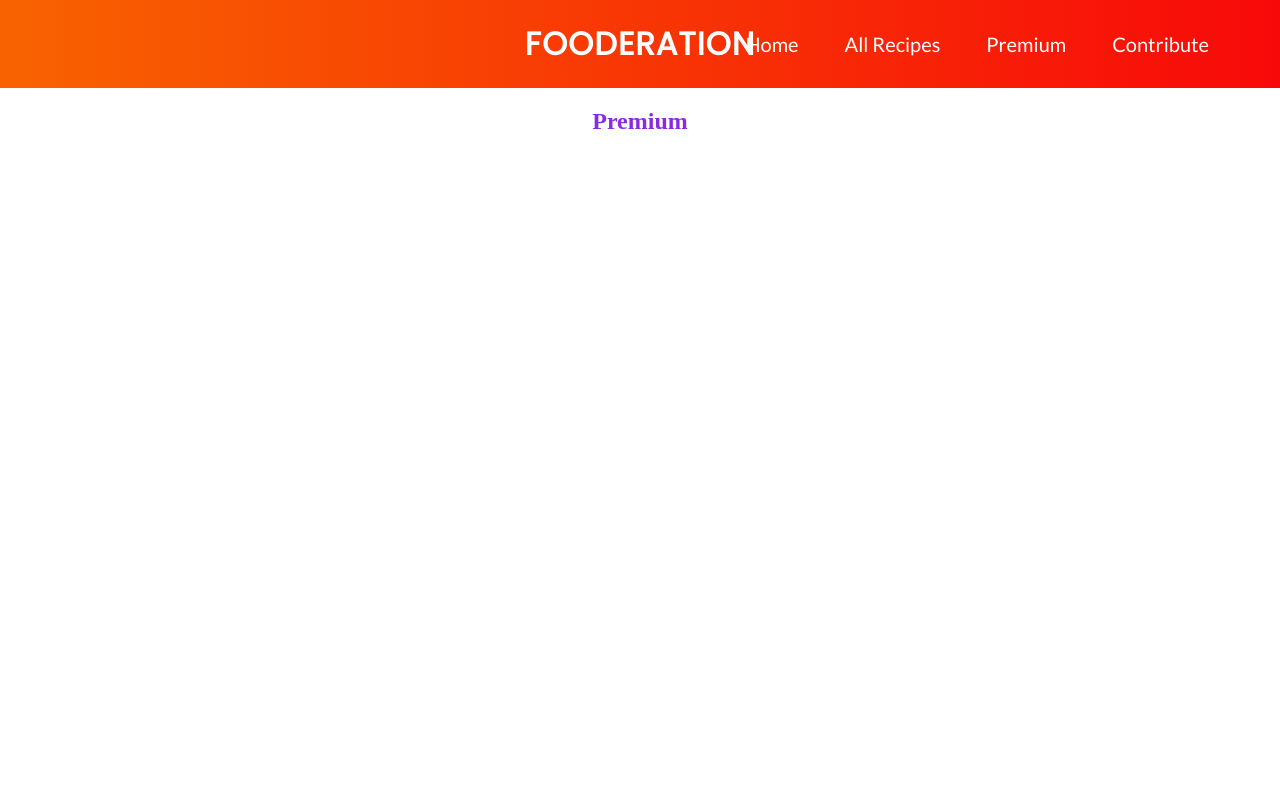
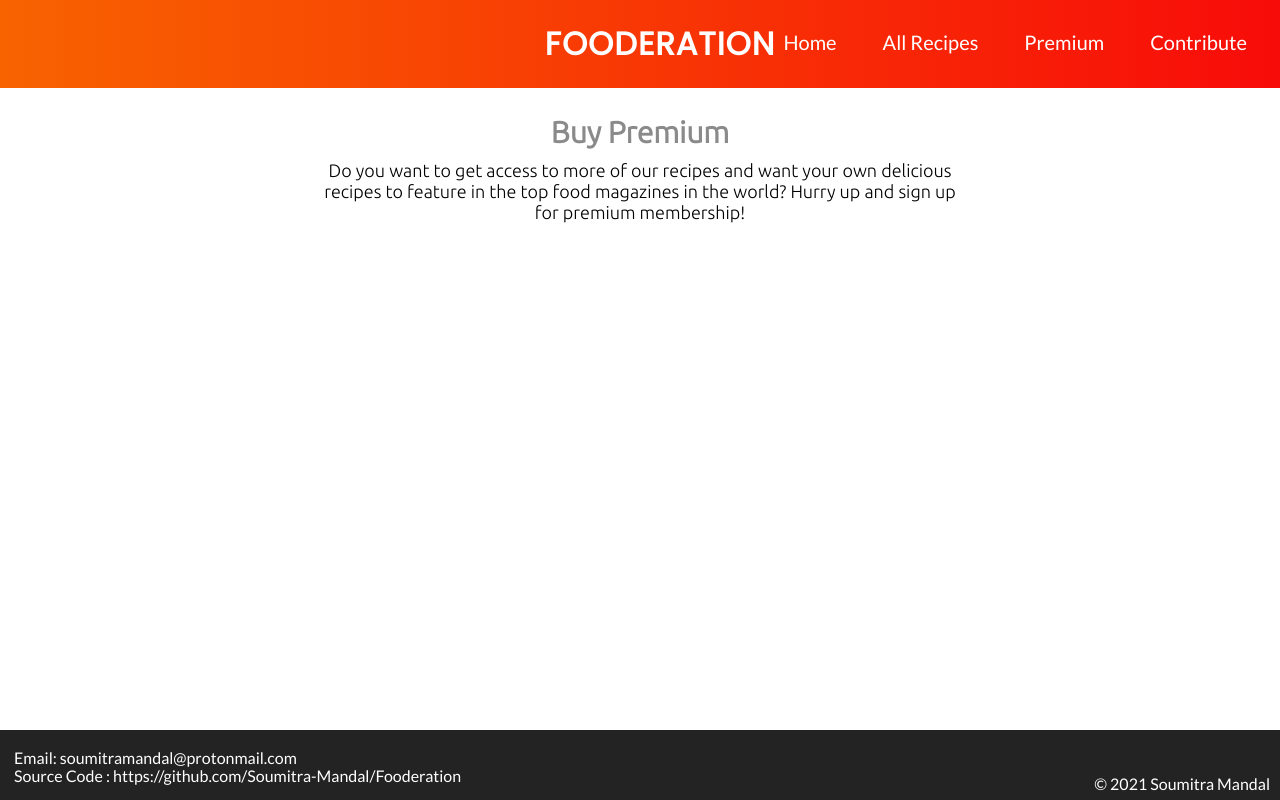
Before and after one commit to Soumitra-Mandal/Fooderation, a React (Create React App) app: page /premium in a window 1280 px wide. Built offline with nearby package versions, Linux system fonts and the light colour scheme; a web font is replaced by a local one.

Commit message:
minor changes

```diff
--- a/src/App.css
+++ b/src/App.css
@@ -12,9 +12,11 @@ body, html{
 .header{
   /*background-color: #c50938;*/
   background: #fe8c00;  /* fallback for old browsers */
-background: -webkit-linear-gradient(to right, #f86300, #f80909);  /* Chrome 10-25, Safari 5.1-6 */
-background: linear-gradient(to right, #f86300, #f80909); /* W3C, IE 10+/ Edge, Firefox 16+, Chrome 26+, Opera 12+, Safari 7+ */
-
+  background: -webkit-linear-gradient(to right, #f86300, #f80909);  /* Chrome 10-25, Safari 5.1-6 */
+  background: linear-gradient(to right, #f86300, #f80909); /* W3C, IE 10+/ Edge, Firefox 16+, Chrome 26+, Opera 12+, Safari 7+ */
+  position: fixed;
+  width: 100%;
+  top:0;
   margin: 0;
   padding: 20px;
 
@@ -32,7 +34,7 @@ background: linear-gradient(to right, #f86300, #f80909); /* W3C, IE 10+/ Edge, F
 #navbar{
 position: absolute;
 right:5%;
-top:2%;
+top:16%;
 font-family: Lato, sans-serif;
 }
 
@@ -56,3 +58,42 @@ font-family: Lato, sans-serif;
   background-color: #fff;
   color:#f80909;
 }
+
+.footer{
+  font-family: 'Lato';
+  height: 70px;
+  width: 100%;
+  background-color:#232323;
+  position: fixed;
+  bottom: 0;
+  color:white;
+}
+
+#copyright{
+  position: absolute;
+  bottom: 7px;
+  right: 10px;
+}
+#sourcecode{
+  position: absolute;
+  bottom:15px;
+  left:14px;
+}
+
+#sourcecode a{
+  text-decoration: none;
+  color: white;
+}
+
+#Email {
+  font-size: 16px;
+  position: absolute;
+  bottom:33px;
+  left:14px;
+}
+
+#Email a{
+  text-decoration: none;
+  color: white;
+
+}
--- a/src/App.js
+++ b/src/App.js
@@ -19,6 +19,11 @@ function App() {
        <li><Link to='/contribute'>Contribute</Link></li>
        </ul>
       </header>
+      <footer className='footer'>
+<span id='copyright'>&copy; 2021 Soumitra Mandal</span>
+<span id='Email'><a href='mailto:(soumitramandal@protonmail.com)'>Email: soumitramandal@protonmail.com</a></span>
+<span id ='sourcecode'><a href='https://github.com/Soumitra-Mandal/Fooderation'>Source Code : https://github.com/Soumitra-Mandal/Fooderation</a></span>
+      </footer>
     </div>
 
     <Switch>
--- a/src/screens/ContributeScreen.js
+++ b/src/screens/ContributeScreen.js
@@ -27,20 +27,20 @@ function Contribute() {
   </form>
   <img id='food1' src={image} alt="Icon"/>
 
-<div class='imgrow'>
-  <div class = 'imgcol'>
+<div className='imgrow'>
+  <div className = 'imgcol'>
   <img id='f1' src={f1} alt="f1"/>
   <img id='f2' src={f2} alt="f2"/>
   <img id='f3' src={f3} alt="f3"/>
   </div>
-  <div class = 'imgcol'>
+  <div className = 'imgcol'>
   <img id='f4' src={f4} alt="f4"/>
   <img id='f5' src={f5} alt="f5"/>
   <img id='f6' src={f6} alt="f6"/>
   <img id='f11' src={f11} alt="f11"/>
 
   </div>
-  <div class = 'imgcol'>
+  <div className = 'imgcol'>
   <img id='f7' src={f7} alt="f7"/>
   <img id='f8' src={f8} alt="f8"/>
   <img id='f9' src={f9} alt="f9"/>
--- a/src/screens/PremiumScreen.js
+++ b/src/screens/PremiumScreen.js
@@ -1,7 +1,13 @@
 import '../screenstyles/PremiumStyle.css';
 
 function Premium() {
-    return <h2 id="Premium">Premium</h2>;
+    return (
+    <div id='pre'>
+    <h2 id="Premium">Buy Premium</h2>
+    <p>Do you want to get access to more of our recipes and want your own delicious recipes
+    to feature in the top food magazines in the world? Hurry up and sign up for premium membership!</p>
+    </div>
+    );
   }
 
 export default Premium;
--- a/src/screenstyles/ContributeStyle.css
+++ b/src/screenstyles/ContributeStyle.css
@@ -1,13 +1,17 @@
 @import url('https://fonts.googleapis.com/css2?family=Basic&display=swap');
 @import url('https://fonts.googleapis.com/css2?family=Lato&display=swap');
 
+
 #Contri{
-    overflow-y: hidden;
+  scrollbar-width: none;
 }
+
+
 #contribute
 {
     width: 30%;
-    position: relative;
+    position: absolute;
+    top:12%;
     left:34.8%;
     background-color: #fff;
     padding: 5px 0 5px 0;
@@ -27,6 +31,7 @@
     background-color: #fff;
     color:#f80909;
     position: absolute;
+    top:25%;
     left:37.3%;
     width: 25%;
     height: 43%;
@@ -34,8 +39,8 @@
     padding-bottom: 20px;
     padding-left: 0px;
     border: solid 5px #565656;
-    box-shadow: 3px 3px 5px 0.5px #aaa, -4px -4px 5px 0.5px #fff,
-    3px 3px 5px 0.5px #aaa inset, -4px -4px 5px 0.5px #fff inset;}
+    box-shadow: 3px 3px 5px 0.5px #aaa, -2px -2px 5px 0.5px #fff,
+    3px 3px 5px 0.5px #aaa inset, -2px -2px 5px 0.5px #fff inset;}
 
 input
 {
--- a/src/screenstyles/PremiumStyle.css
+++ b/src/screenstyles/PremiumStyle.css
@@ -1,4 +1,20 @@
+@import url('https://fonts.googleapis.com/css2?family=Ubuntu:wght@300&display=swap');
+
 #Premium{
+    padding-top: 90px;
+    font-family: 'Ubuntu';
     text-align: center;
-    color: blueviolet;
+    color: #8a8a8a;
+    font-size: 30px;
 }
+
+#pre p{
+    position: absolute;
+    width: 50%;
+    left:25%;
+    font-size: 18px;
+    margin-top: 0px;
+    top:160px;
+    font-family: 'Ubuntu';
+    text-align: center;
+}
```
